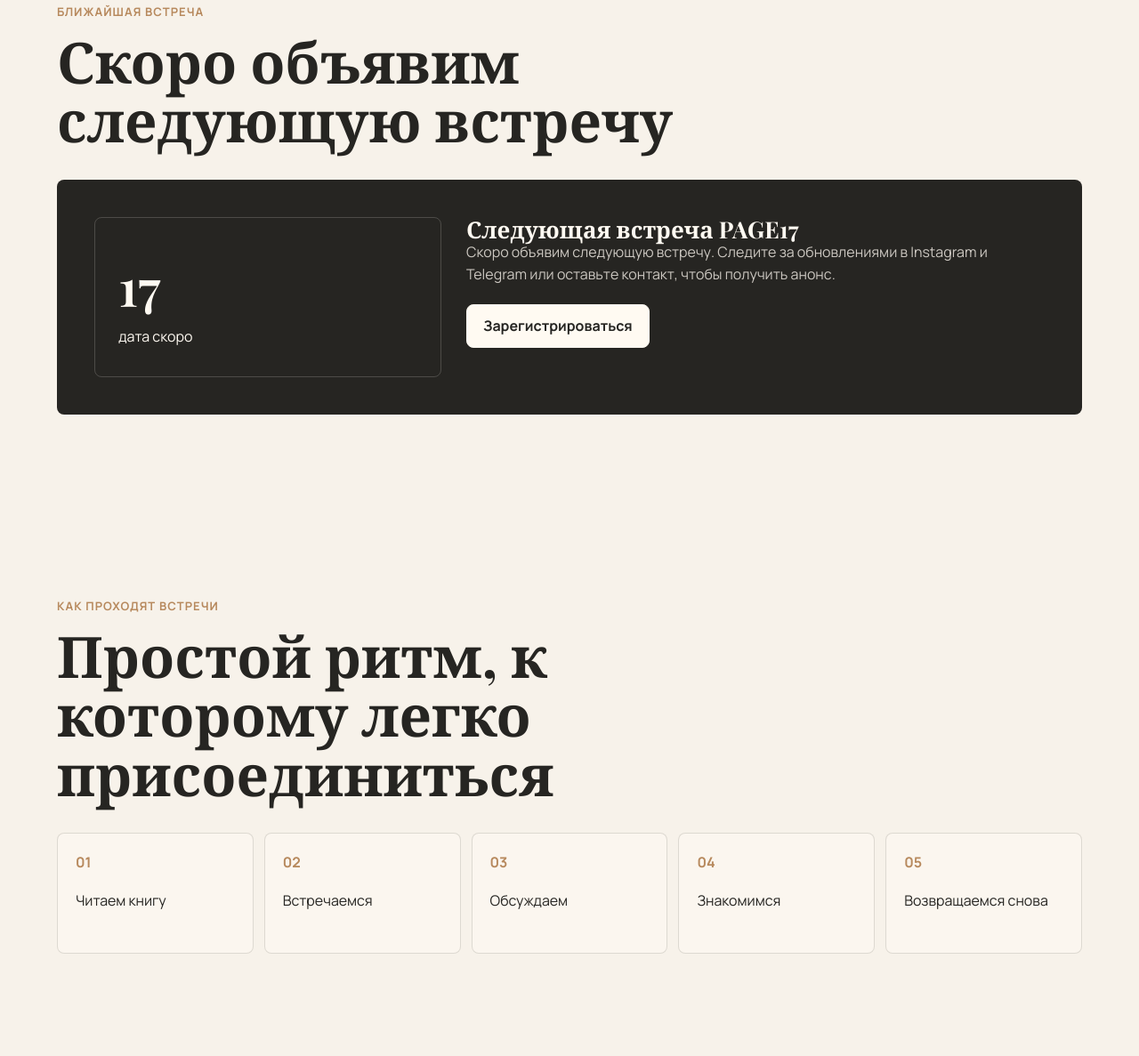
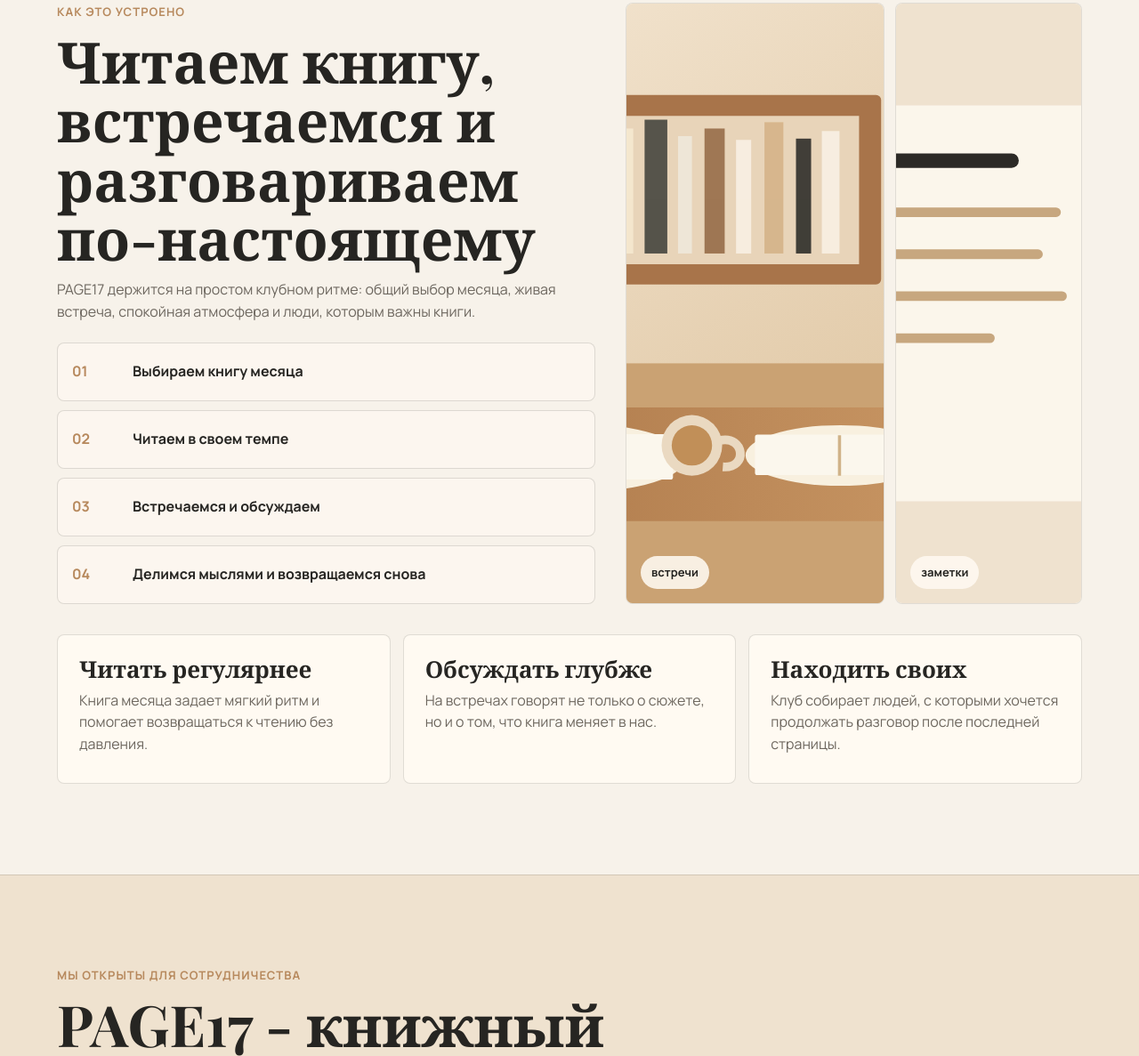
Before and after one commit to BusiAssylT/page17, a plain HTML site: page index.html in a window 1280 px wide. Shown: the part 2317-3504 px from the top of the page at 89% size. Drawn offline with nearby package versions, Linux system fonts and the light colour scheme.

Commit message:
Simplify PAGE17 home experience

```diff
--- a/script.js
+++ b/script.js
@@ -86,10 +86,10 @@ const pageData = {
     title: "Книжный клуб, куда легко прийти впервые",
     lead: "PAGE17 помогает читать регулярнее, встречаться с людьми по духу и обсуждать книги в теплой живой атмосфере.",
     cta: "Присоединиться к клубу",
-    mini: ["О клубе", "Как проходят встречи", "Ближайшая встреча", "FAQ", "Присоединиться"],
+    mini: ["О клубе", "Как проходят встречи", "Книга месяца", "FAQ", "Присоединиться"],
     rows: [
       ["Как проходят встречи", "Мы заранее читаем выбранную книгу, встречаемся в спокойном пространстве и обсуждаем не только сюжет, но и то, что книга запускает внутри разговора."],
-      ["Ближайшая встреча", "Если встреча еще не объявлена, мы сообщим о ней в Instagram и Telegram. На сайте можно оставить контакт, чтобы получить анонс."],
+      ["Книга месяца", "Анонс книги, дата обсуждения и регистрация будут жить в общем книжном блоке. Так человеку сразу понятно, что читать и как попасть на встречу."],
       ["FAQ", "Можно прийти без опыта книжных клубов, можно сначала просто слушать, а можно активно участвовать в обсуждении."]
     ]
   },
@@ -241,40 +241,7 @@ function renderHome() {
         </div>
       </div>
     </section>
-    <section class="section">
-      <div class="section-inner">
-        <div class="section-title">
-          <span class="eyebrow">Ближайшая встреча</span>
-          <h2>Скоро объявим следующую встречу</h2>
-        </div>
-        ${eventCard()}
-      </div>
-    </section>
-    <section class="section">
-      <div class="section-inner">
-        <div class="section-title">
-          <span class="eyebrow">Как проходят встречи</span>
-          <h2>Простой ритм, к которому легко присоединиться</h2>
-        </div>
-        <div class="steps">
-          ${["Читаем книгу", "Встречаемся", "Обсуждаем", "Знакомимся", "Возвращаемся снова"].map((step, index) => `
-            <div class="step"><b>${String(index + 1).padStart(2, "0")}</b>${step}</div>
-          `).join("")}
-        </div>
-      </div>
-    </section>
-    <section class="section">
-      <div class="section-inner">
-        <div class="section-title">
-          <span class="eyebrow">Почему приходят</span>
-          <h2>Чтобы читать не в одиночку</h2>
-        </div>
-        <div class="card-grid">
-          ${["Читать регулярнее", "Обсуждать книги глубже", "Находить близких по духу людей", "Открывать новых авторов", "Быть частью культурного сообщества", "Возвращаться к чтению без давления"].map((item, index) => featureCard(index + 1, item, "Камерный формат помогает прийти, включиться в разговор и почувствовать себя на своем месте.")).join("")}
-        </div>
-      </div>
-    </section>
-    ${gallerySection()}
+    ${clubExperienceSection()}
     ${audienceSection()}
   `;
 }
@@ -459,6 +426,45 @@ function featureCard(number, title, text) {
   return `<article class="card"><div class="card-number">${String(number).padStart(2, "0")}</div><h3>${title}</h3><p>${text}</p></article>`;
 }
 
+function clubExperienceSection() {
+  const reasons = [
+    ["Читать регулярнее", "Книга месяца задает мягкий ритм и помогает возвращаться к чтению без давления."],
+    ["Обсуждать глубже", "На встречах говорят не только о сюжете, но и о том, что книга меняет в нас."],
+    ["Находить своих", "Клуб собирает людей, с которыми хочется продолжать разговор после последней страницы."]
+  ];
+
+  return `
+    <section class="section experience-section">
+      <div class="section-inner experience-layout">
+        <div class="experience-copy">
+          <div class="section-title">
+            <span class="eyebrow">Как это устроено</span>
+            <h2>Читаем книгу, встречаемся и разговариваем по-настоящему</h2>
+            <p>PAGE17 держится на простом клубном ритме: общий выбор месяца, живая встреча, спокойная атмосфера и люди, которым важны книги.</p>
+          </div>
+          <div class="experience-steps">
+            ${["Выбираем книгу месяца", "Читаем в своем темпе", "Встречаемся и обсуждаем", "Делимся мыслями и возвращаемся снова"].map((step, index) => `
+              <div class="experience-step"><b>${String(index + 1).padStart(2, "0")}</b><span>${step}</span></div>
+            `).join("")}
+          </div>
+        </div>
+        <div class="experience-visual">
+          <div class="gallery-item img-books" data-label="встречи"></div>
+          <div class="gallery-item img-notes" data-label="заметки"></div>
+        </div>
+        <div class="experience-reasons">
+          ${reasons.map(item => `
+            <article class="reason-card">
+              <h3>${item[0]}</h3>
+              <p>${item[1]}</p>
+            </article>
+          `).join("")}
+        </div>
+      </div>
+    </section>
+  `;
+}
+
 function gallerySection() {
   return `
     <section class="section">
--- a/styles.css
+++ b/styles.css
@@ -263,6 +263,73 @@ p { margin: 0; color: var(--muted); }
 .img-notes { --image: url("assets/reading-notes.svg"); }
 .img-shelves { --image: url("assets/book-shelves.svg"); }
 .img-cups { --image: url("assets/tea-and-books.svg"); }
+
+.experience-section {
+  background: var(--milk);
+}
+.experience-layout {
+  display: grid;
+  grid-template-columns: minmax(0, .92fr) minmax(340px, .78fr);
+  gap: 34px;
+  align-items: stretch;
+}
+.experience-copy {
+  display: grid;
+  align-content: start;
+}
+.experience-copy .section-title {
+  margin-bottom: 22px;
+}
+.experience-steps {
+  display: grid;
+  gap: 10px;
+}
+.experience-step {
+  display: grid;
+  grid-template-columns: 54px 1fr;
+  gap: 14px;
+  align-items: center;
+  min-height: 66px;
+  padding: 14px 16px;
+  border: 1px solid var(--line);
+  border-radius: var(--radius);
+  background: rgba(255, 250, 242, .56);
+}
+.experience-step b {
+  color: var(--clay);
+  font-weight: 800;
+}
+.experience-step span {
+  font-weight: 800;
+}
+.experience-visual {
+  display: grid;
+  grid-template-columns: 1fr .72fr;
+  gap: 12px;
+  min-height: 440px;
+}
+.experience-visual .gallery-item,
+.experience-visual .gallery-item:first-child {
+  min-height: 100%;
+  grid-row: auto;
+}
+.experience-reasons {
+  grid-column: 1 / -1;
+  display: grid;
+  grid-template-columns: repeat(3, minmax(0, 1fr));
+  gap: 14px;
+}
+.reason-card {
+  min-height: 168px;
+  padding: 24px;
+  border: 1px solid var(--line);
+  border-radius: var(--radius);
+  background: var(--paper);
+}
+.reason-card h3 {
+  margin-bottom: 10px;
+  font-size: 26px;
+}
 
 .audience-band {
   background: #efe2cf;
@@ -609,11 +676,13 @@ p { margin: 0; color: var(--muted); }
 @media (max-width: 980px) {
   .card-grid { grid-template-columns: repeat(2, minmax(0, 1fr)); }
   .steps { grid-template-columns: repeat(3, minmax(0, 1fr)); }
-  .intro-grid, .page-hero .section-inner, .contact-layout, .audience-switcher, .reader-note, .book-month { grid-template-columns: 1fr; }
+  .intro-grid, .page-hero .section-inner, .contact-layout, .audience-switcher, .reader-note, .book-month, .experience-layout { grid-template-columns: 1fr; }
   .gallery { grid-template-columns: 1fr 1fr; }
   .event-card { grid-template-columns: 1fr; }
   .audience-tabs { grid-template-columns: repeat(2, minmax(0, 1fr)); }
   .book-card { grid-template-columns: 160px 1fr; }
+  .experience-visual { min-height: 340px; }
+  .experience-reasons { grid-template-columns: 1fr; }
 }
 
 @media (max-width: 760px) {
@@ -650,11 +719,13 @@ p { margin: 0; color: var(--muted); }
   }
   .main-nav.is-open { display: flex; }
   .hero { min-height: 760px; align-items: end; }
-  .card-grid, .steps, .gallery, .audience-tabs, .book-card { grid-template-columns: 1fr; }
+  .card-grid, .steps, .gallery, .audience-tabs, .book-card, .experience-visual { grid-template-columns: 1fr; }
   .slider-topline { align-items: flex-start; flex-direction: column; }
   .slider-dots { width: 100%; }
   .audience-tab { width: 100%; justify-content: center; }
   .book-cover { max-width: 210px; }
+  .experience-visual { min-height: auto; }
+  .experience-visual .gallery-item { min-height: 240px; }
   .gallery-item, .gallery-item:first-child { min-height: 260px; grid-row: auto; }
   .content-row { grid-template-columns: 1fr; gap: 8px; }
   .footer { grid-template-columns: 1fr; }
```
